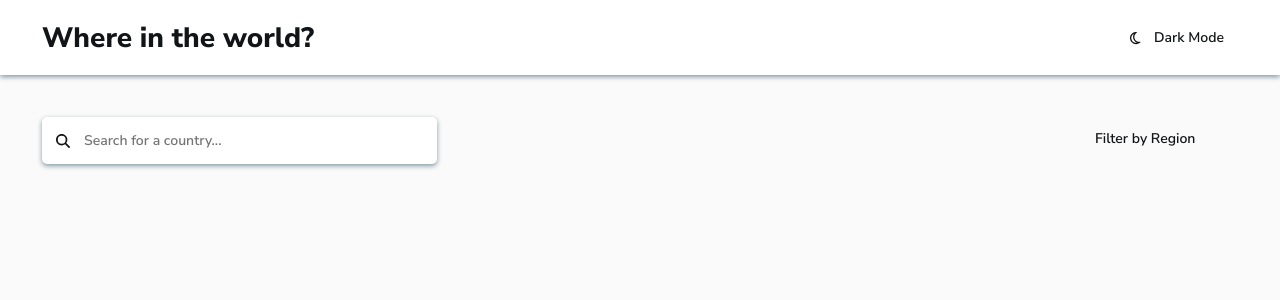
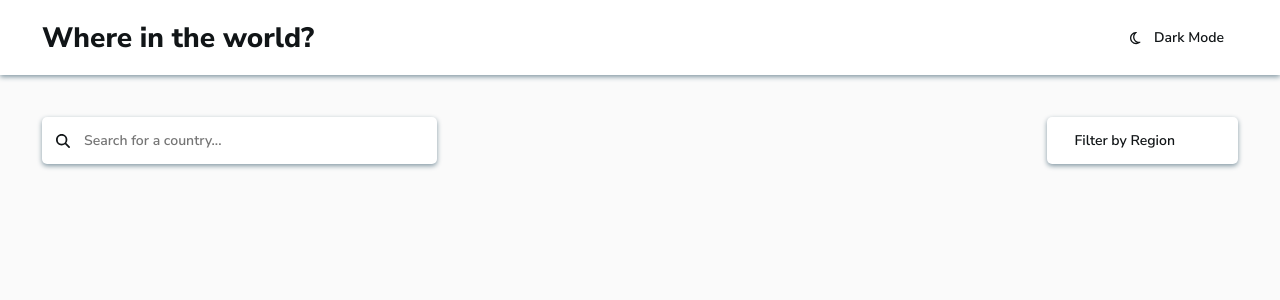
Before and after one commit to ackd151/countries-rest-api, a React (Create React App) app: page /country/1 in a window 1280 px wide. Shown: the top 300 px of the page. Built offline with nearby package versions, Linux system fonts and the light colour scheme.

Commit message:
Started on custom select component. Need to figure out how to navigate it via the keyboard for accessibility concerns.

```diff
--- a/src/components/Filter.jsx
+++ b/src/components/Filter.jsx
@@ -1,19 +1,32 @@
-import React from "react";
+import React, { useState } from "react";
+import Select from "./Select";
 
 import "../styles/Filter.css";
 
 const Filter = () => {
+  const [filterVis, setFilterVis] = useState(false);
+
+  const toggleVisOnKey = (ev) => {
+    console.log(ev.keyCode);
+    if (ev.keyCode === 13 || ev.keyCode === 32) {
+      ev.preventDefault();
+      setFilterVis(!filterVis);
+    }
+  };
+
   return (
-    <div className='filter'>
-      {/* <label htmlFor='filter'>Filter by Region</label> */}
-      <select name='filter' id='filter'>
-        <option value='all'>Filter by Region</option>
-        <option value='Africa'>Africa</option>
-        <option value='America'>America</option>
-        <option value='Asia'>Asia</option>
-        <option value='Europe'>Europe</option>
-        <option value='Oceania'>Oceania</option>
-      </select>
+    <div className='filter' tabIndex={0} onKeyDown={toggleVisOnKey}>
+      <div className='filter-element'>
+        <span
+          className='label'
+          onClick={() => {
+            setFilterVis(!filterVis);
+          }}
+        >
+          Filter by Region
+        </span>
+      </div>
+      {filterVis && <Select />}
     </div>
   );
 };
--- /dev/null
+++ b/src/components/Select.jsx
@@ -0,0 +1,23 @@
+import React from "react";
+
+import "../styles/Select.css";
+
+const Select = () => {
+  return (
+    <ul className='select'>
+      <li className='option'>Africa</li>
+      <li className='option'>America</li>
+      <li className='option'>Asia</li>
+      <li className='option'>Europe</li>
+      <li className='option'>Oceania</li>
+      {/* <option value='all'>Filter by Region</option>
+        <option value='Africa'>Africa</option>
+        <option value='America'>America</option>
+        <option value='Asia'>Asia</option>
+        <option value='Europe'>Europe</option>
+        <option value='Oceania'>Oceania</option> */}
+    </ul>
+  );
+};
+
+export default Select;
--- a/src/styles/Filter.css
+++ b/src/styles/Filter.css
@@ -1,19 +1,22 @@
 .filter {
-  display: flex;
-  flex-direction: column;
+  background-color: var(--color-elements);
+  position: relative;
+  padding: 1rem 4rem 1rem 2rem;
+  border-radius: 5px;
+  box-shadow: var(--box-shadow);
 }
 
-select {
-  -webkit-appearance: none;
-  appearance: none;
-  border: 0px;
+.filter:hover {
+  cursor: pointer;
+}
+.filter:focus {
   outline: 0px;
-  background-color: var(--color-elements);
-  border-radius: 5px;
-  padding: 1rem 2rem 1rem;
-  padding-right: 3rem;
+}
+.filter:focus .label,
+.filter:hover .label {
+  opacity: 0.7;
 }
 
-select.active {
-  outline: none;
+.filter .label {
+  padding: 0;
 }
--- /dev/null
+++ b/src/styles/Select.css
@@ -0,0 +1,24 @@
+.select {
+  position: absolute;
+  z-index: 1;
+  top: 4rem;
+  left: 0;
+  width: 100%;
+  background-color: var(--color-elements);
+  border-radius: 5px;
+  padding: 1rem 2rem;
+  list-style: none;
+  box-shadow: var(--box-shadow);
+}
+
+.select:hover {
+  cursor: pointer;
+}
+
+.option {
+  padding: 0.5rem 0;
+}
+
+.option:hover {
+  opacity: 0.7;
+}
```
